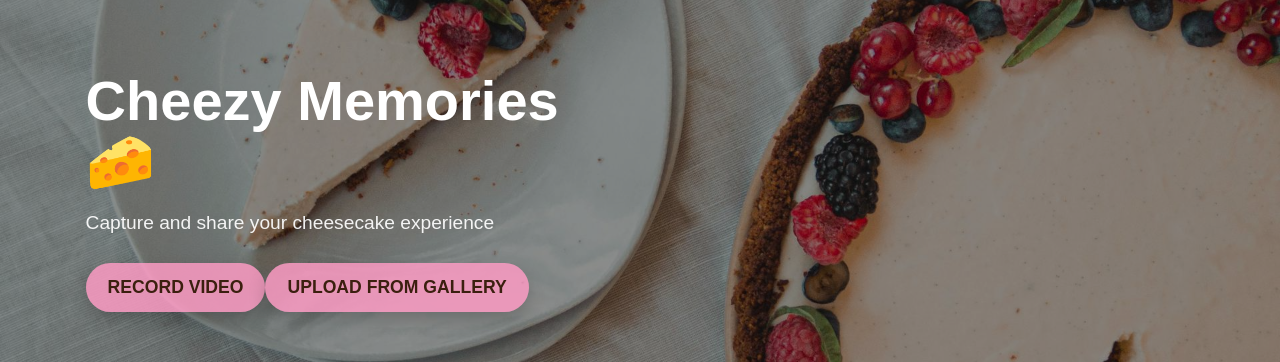
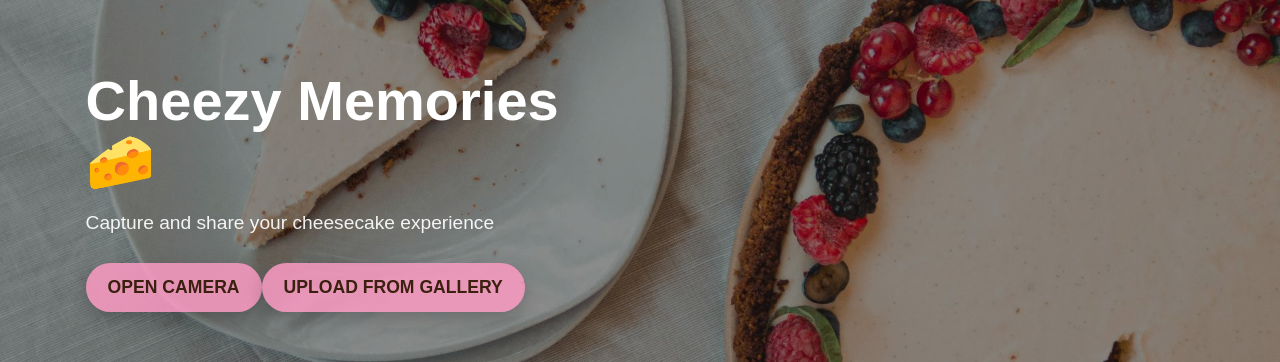
Before and after one commit to Mr-Deee/crea, a Next.js app: page / in a window 1280 px wide. Shown: the part 209-571 px from the top of the page. Built offline with nearby package versions, Linux system fonts and the light colour scheme; no server answers.

Commit message:
xcapture

```diff
--- a/src/app/Landing/page.tsx
+++ b/src/app/Landing/page.tsx
@@ -12,19 +12,24 @@ export default function LandingPage() {
     "/images/cheese2.jpg",
     "/images/cheese0.jpg",
     "/images/cheese3.jpg",
-    "/images/cheese.jpg",
   ];
 
   const [index, setIndex] = useState<number>(0);
+  const [recording, setRecording] = useState(false);
+  const [stream, setStream] = useState<MediaStream | null>(null);
+  const videoRef = useRef<HTMLVideoElement | null>(null);
+  const mediaRecorderRef = useRef<MediaRecorder | null>(null);
+  const chunksRef = useRef<BlobPart[]>([]);
   const fileInputRef = useRef<HTMLInputElement | null>(null);
 
+  // Auto-change hero images
   useEffect(() => {
     const interval = setInterval(() => setIndex((prev) => (prev + 1) % images.length), 4000);
     return () => clearInterval(interval);
   }, [images.length]);
 
-  // 🔥 Upload file to Firebase Storage + Realtime DB
-  const uploadExperience = async (file: File, type: "image" | "video") => {
+  // Upload experience to Firebase
+  const uploadExperience = async (file: File, type: "image" | "video", name?: string, caption?: string) => {
     try {
       const path = `experiences/${Date.now()}_${file.name}`;
       const sRef = storageRef(storage, path);
@@ -35,6 +40,8 @@ export default function LandingPage() {
       await push(dbRef(database, "experiences"), {
         type,
         url,
+        name: name || null,
+        caption: caption || null,
         createdAt: Date.now(),
       });
 
@@ -45,76 +52,76 @@ export default function LandingPage() {
     }
   };
 
-  // 📷 Take photo using camera
-  const handleTakePhoto = async () => {
+  // Start camera preview
+  const handleStartCamera = async () => {
+    if (recording) return;
     try {
-      const stream = await navigator.mediaDevices.getUserMedia({ video: true });
-      const video = document.createElement("video");
-      video.srcObject = stream;
-      video.play();
-
-      await new Promise((resolve) => setTimeout(resolve, 500)); // allow camera to start
-
-      // Capture photo to canvas
-      const canvas = document.createElement("canvas");
-      canvas.width = video.videoWidth || 640;
-      canvas.height = video.videoHeight || 480;
-      const ctx = canvas.getContext("2d");
-      if (!ctx) throw new Error("Canvas not supported");
-
-      ctx.drawImage(video, 0, 0, canvas.width, canvas.height);
-      canvas.toBlob((blob) => {
-        if (blob) {
-          const file = new File([blob], `photo_${Date.now()}.png`, { type: "image/png" });
-          uploadExperience(file, "image");
+      const s = await navigator.mediaDevices.getUserMedia({ video: true, audio: true });
+      setStream(s);
+      if (videoRef.current) {
+        videoRef.current.srcObject = s;
       }
-      }, "image/png");
-
-      stream.getTracks().forEach((track) => track.stop());
     } catch (err) {
       console.error(err);
       alert("Camera access denied or unavailable");
     }
   };
 
-  // 🎥 Record 15-second video
-  const handleRecordVideo = async () => {
-    try {
-      const stream = await navigator.mediaDevices.getUserMedia({ video: true, audio: true });
+  // Start recording
+  const handleStartRecording = () => {
+    if (!stream) return;
     const mediaRecorder = new MediaRecorder(stream);
-      const chunks: BlobPart[] = [];
+    chunksRef.current = [];
 
-      mediaRecorder.ondataavailable = (e: BlobEvent) => { if (e.data.size > 0) chunks.push(e.data); };
-      mediaRecorder.onstop = () => {
-        const blob = new Blob(chunks, { type: "video/mp4" });
+    mediaRecorder.ondataavailable = (e: BlobEvent) => { if (e.data.size > 0) chunksRef.current.push(e.data); };
+
+    mediaRecorder.onstop = async () => {
+      const blob = new Blob(chunksRef.current, { type: "video/mp4" });
       const file = new File([blob], `video_${Date.now()}.mp4`, { type: "video/mp4" });
-        uploadExperience(file, "video");
+
+      const name = prompt("Enter your name:");
+      const caption = prompt("Enter a caption for your video:");
+
+      uploadExperience(file, "video", name || undefined, caption || undefined);
+
+      // Stop camera tracks
       stream.getTracks().forEach((t) => t.stop());
+      setRecording(false);
+      setStream(null);
     };
 
     mediaRecorder.start();
-      setTimeout(() => mediaRecorder.stop(), 15000);
-    } catch (err) {
-      console.error(err);
-      alert("Camera access denied or unavailable");
+    setRecording(true);
+    mediaRecorderRef.current = mediaRecorder;
+
+    // Stop after 40 seconds
+    setTimeout(() => {
+      if (mediaRecorder.state !== "inactive") mediaRecorder.stop();
+    }, 40000);
+  };
+
+  // Stop recording manually
+  const handleStopRecording = () => {
+    if (mediaRecorderRef.current && mediaRecorderRef.current.state !== "inactive") {
+      mediaRecorderRef.current.stop();
     }
   };
 
-  // 🖼️ Pick image/video from gallery
+  // Upload from gallery
   const handleFilePick = (e: ChangeEvent<HTMLInputElement>) => {
     const file = e.target.files?.[0];
     if (!file) return;
-
     const type: "image" | "video" = file.type.startsWith("video") ? "video" : "image";
-    uploadExperience(file, type);
+    const name = prompt("Enter your name:");
+    const caption = prompt("Enter a caption:");
+    uploadExperience(file, type, name || undefined, caption || undefined);
   };
 
   return (
     <main className={styles.main}>
+      {/* Navbar */}
       <nav className={styles.navbar}>
-        <div className={styles.logo}>
-          <img src="/images/logo.png" alt="CheeseCakes Logo" />
-        </div>
+        <div className={styles.logo}><img src="/images/logo.png" alt="CheeseCakes Logo" /></div>
         <ul className={styles.navlinks}>
           <li>Home</li>
           <li>Menu</li>
@@ -123,18 +130,13 @@ export default function LandingPage() {
         </ul>
       </nav>
 
+      {/* Hero Section */}
       <section className={styles.hero}>
-
         {images.map((src, i) => (
-
-    <div
-      key={i}
-      className={styles.heroImage}
-      style={{
+          <div key={i} className={styles.heroImage} style={{
             backgroundImage: `url(${src})`,
             opacity: i === index ? 1 : 0,
-      }}
-    />
+          }} />
         ))}
 
         <div className={styles.overlay}>
@@ -142,23 +144,24 @@ export default function LandingPage() {
             <h1>Cheezy Memories 🧀</h1>
             <p>Capture and share your cheesecake experience</p>
 
+            {!stream && <button className={styles.orderBtn} onClick={handleStartCamera}>OPEN CAMERA</button>}
 
-
-            <button className={styles.orderBtn} onClick={handleRecordVideo}>
-              RECORD VIDEO
-            </button>
+            {stream && (
+              <>
+                <video ref={videoRef} autoPlay muted style={{ width: "100%", borderRadius: "12px", margin: "10px 0" }} />
+                {!recording ? (
+                  <button className={styles.orderBtn} onClick={handleStartRecording}>START RECORDING (40s)</button>
+                ) : (
+                  <button className={styles.orderBtn} onClick={handleStopRecording}>STOP RECORDING</button>
+                )}
+              </>
+            )}
 
             <button className={styles.orderBtn} onClick={() => fileInputRef.current?.click()}>
               UPLOAD FROM GALLERY
             </button>
 
-            <input
-              ref={fileInputRef}
-              type="file"
-              accept="image/*,video/*"
-              hidden
-              onChange={handleFilePick}
-            />
+            <input ref={fileInputRef} type="file" accept="image/*,video/*" hidden onChange={handleFilePick} />
           </div>
         </div>
       </section>
```
Lines whose indentation alone changed are shown as unchanged.
